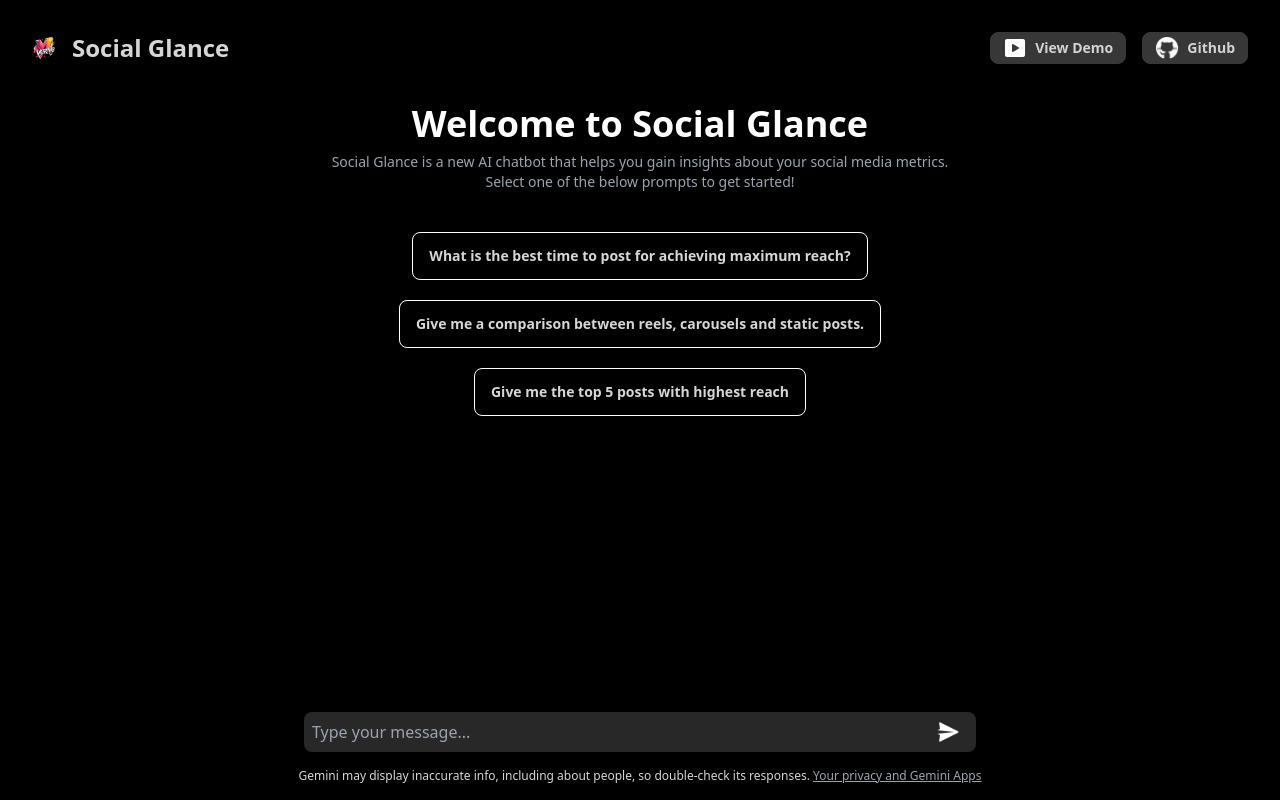
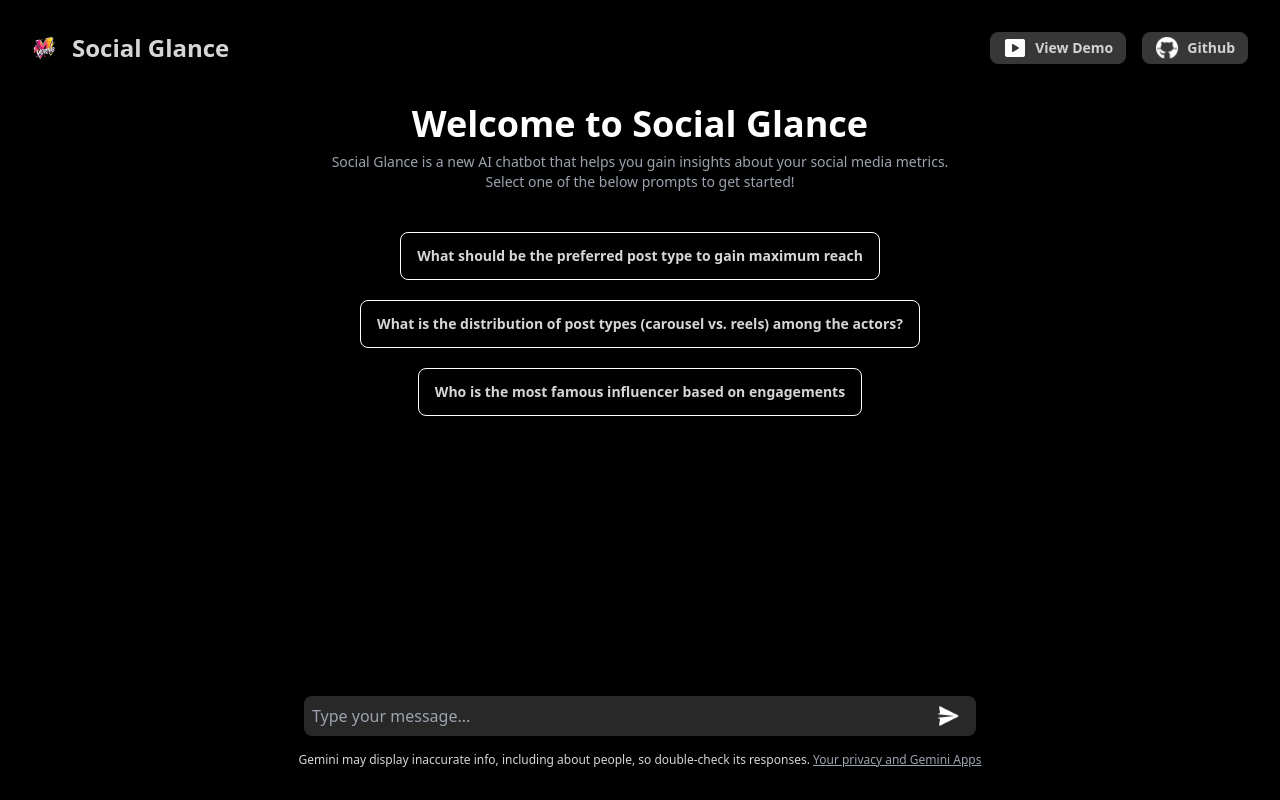
Before and after one commit to hemant-mistry/supermind-assignment-frontend, a React (Vite) app in the folder frontend/: page / in a window 1280 px wide. Built offline with nearby package versions, Linux system fonts and the light colour scheme.

Commit message:
created the prompt guide buttons

```diff
--- a/frontend/src/App.tsx
+++ b/frontend/src/App.tsx
@@ -27,38 +27,34 @@ function App() {
     }
   }, [messages]);
 
-  const handleSendMessage = async () => {
-    if (message.trim()) {
-      setMessages([...messages, { user: "US", text: message }]);
+  const handleSendMessage = async (msg: string) => {
+    if (msg.trim()) {
+      setMessages([...messages, { user: "US", text: msg }]);
       setMessage("");
       setShowPrompts(false);
 
-      // Set a loading spinner instead of "loading.."
       setMessages((prevMessages) => [
         ...prevMessages,
-        { user: "AI", text: "" }, // Temporarily add an empty text
+        { user: "AI", text: "loading.." },
       ]);
 
       try {
-        const response = await fetch(
-          "https://supermind-assignment-frontend.onrender.com/api/getresponse",
-          {
+        const response = await fetch("https://supermind-assignment-frontend.onrender.com/api/getresponse", {
           method: "POST",
           headers: {
             "Content-Type": "application/json",
           },
-            body: JSON.stringify({ message }),
-          }
-        );
+          body: JSON.stringify({ message: msg }),
+        });
 
         const data = await response.json();
         setMessages((prevMessages) => [
-          ...prevMessages.slice(0, -1), // Remove the temporary loading message
+          ...prevMessages.slice(0, -1),
           { user: "AI", text: data.response },
         ]);
       } catch (error) {
         setMessages((prevMessages) => [
-          ...prevMessages.slice(0, -1), // Remove the temporary loading message
+          ...prevMessages.slice(0, -1),
           { user: "AI", text: "Error fetching response" },
         ]);
       }
@@ -68,7 +64,7 @@ function App() {
   const handleKeyDown = (e: React.KeyboardEvent<HTMLTextAreaElement>) => {
     if (e.key === "Enter" && !e.shiftKey) {
       e.preventDefault();
-      handleSendMessage();
+      handleSendMessage(message);
     }
   };
 
@@ -90,20 +86,29 @@ function App() {
       ) : null}
       {showPrompts ? (
          <div className="prompts flex flex-col items-center gap-5 mt-10">
-          <button className="btn btn-ghost border-white rounded-lg">
-            What is the best time to post for achieving maximum reach?
+         <button
+           className="btn btn-ghost border-white rounded-lg"
+           onClick={() => handleSendMessage("What should be the preferred post type to gain maximum reach")}
+         >
+           What should be the preferred post type to gain maximum reach
          </button>
-          <button className="btn btn-ghost border-white rounded-lg">
-            Give me a comparison between reels, carousels and static posts.
+         <button
+           className="btn btn-ghost border-white rounded-lg"
+           onClick={() => handleSendMessage("What is the distribution of post types (carousel vs. reels) among the actors?")}
+         >
+           What is the distribution of post types (carousel vs. reels) among the actors?
          </button>
-          <button className="btn btn-ghost border-white rounded-lg">
-            Give me the top 5 posts with highest reach
+         <button
+           className="btn btn-ghost border-white rounded-lg"
+           onClick={() => handleSendMessage("Who is the most famous influencer based on engagements")}
+         >
+           Who is the most famous influencer based on engagements
          </button>
        </div>
       ) : null}
       <div className="chat-container flex flex-col items-center">
         <div className="w-full max-w-2xl">
-          <div className="message-thread flex flex-col gap-2 items-start mt-10 text-left max-h-[500px] overflow-y-scroll scrollbar-hide">
+          <div className="message-thread flex flex-col gap-4 items-start mt-10 text-left max-h-[500px] overflow-y-scroll scrollbar-hide">
             {messages.map((msg, index) => (
               <div
                 key={index}
@@ -149,14 +154,14 @@ function App() {
                 <div className="flex items-center absolute right-2 top-0 h-full pr-2">
                   <button
                     className="flex items-center justify-center"
-                    onClick={handleSendMessage}
+                    onClick={() => handleSendMessage(message)}
                   >
                     <img src={sendIcon} alt="Send" className="w-6 h-6" />
                   </button>
                 </div>
               </div>
             </div>
-            <div className="prompt-caution text-center text-xs mt-2">
+            <div className="prompt-caution text-center text-xs mt-2 mb-4">
               Gemini may display inaccurate info, including about people, so
               double-check its responses.{" "}
               <a
```
Lines whose indentation alone changed are shown as unchanged.
